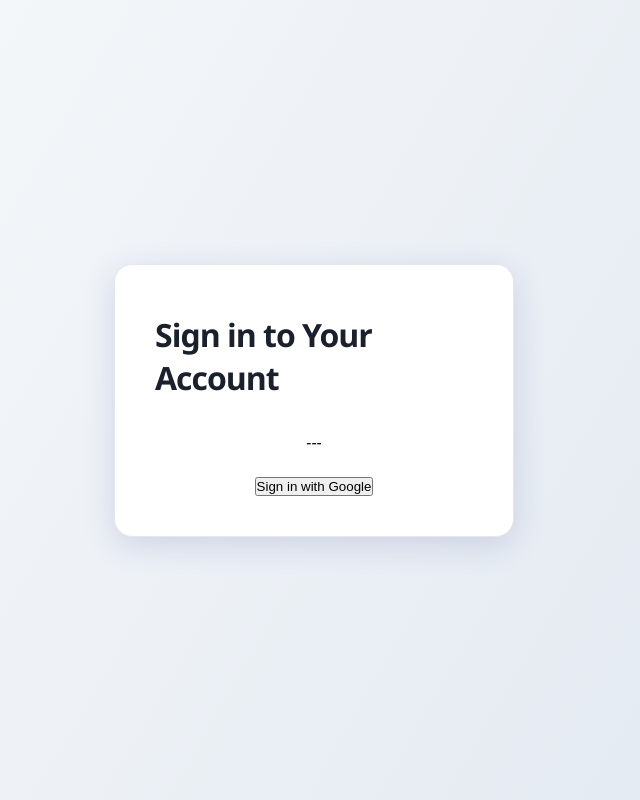
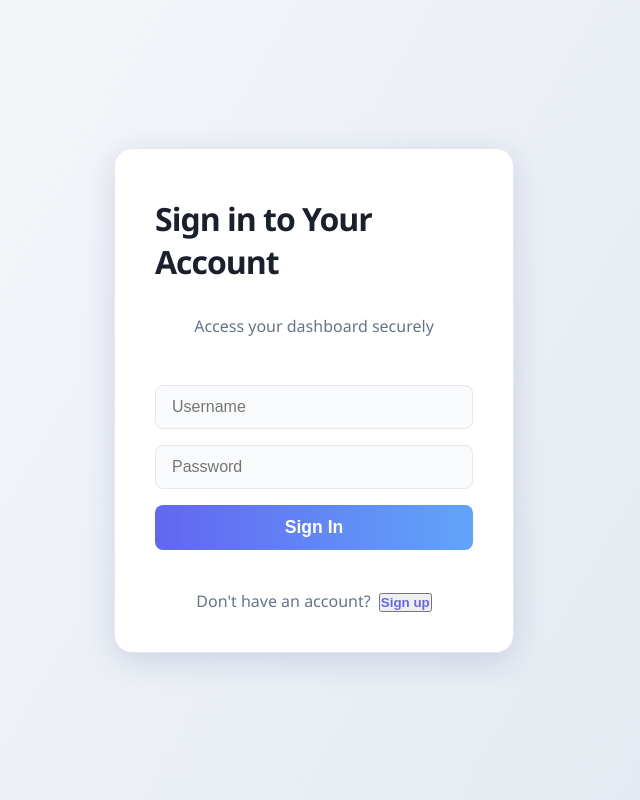
Before and after one commit to devAhmedMustafa/SplitDesktop, a SvelteKit app: page /auth in a window 1280 px wide. Shown: the whole page, without its empty margins (326-966 px from the left). Built offline with nearby package versions, Linux system fonts and the light colour scheme; no server answers.

Commit message:
Native auth

```diff
--- a/src/lib/auth/IUser.ts
+++ b/src/lib/auth/IUser.ts
@@ -1,4 +1,4 @@
 export default interface IUser {
   id: string;
-  email: string;
+  username: string;
 }
--- /dev/null
+++ b/src/lib/auth/LoginForm.svelte
@@ -0,0 +1,111 @@
+<script lang="ts">
+    import { goto } from "$app/navigation";
+    import api from "$lib/utils/api";
+    import AuthContext from "./AuthContext";
+    import type IUser from "./IUser";
+    let username = '';
+    let password = '';
+    let error = '';
+    let loading = false;
+
+    async function handleLogin() {
+        error = '';
+        loading = true;
+
+        try {
+            const res = await api.post('/auth/login', { username, password });
+
+            if (res.status !== 200) {
+                throw new Error('Login failed.');
+            }
+
+            const user : IUser = {
+                id: res.data.id,
+                username: res.data.username
+            };
+
+            const authContext = AuthContext.getInstance();
+            authContext.login(user, res.data.token);
+            goto('/');
+
+        } catch (e: any) {
+            error = e?.response?.data?.message || 'Login failed.';
+        } finally {
+            loading = false;
+        }
+    }
+</script>
+
+<form on:submit|preventDefault={handleLogin} class="auth-form">
+    <input
+        class="input"
+        type="text"
+        placeholder="Username"
+        bind:value={username}
+        required
+        autocomplete="username"
+    />
+    <input
+        class="input"
+        type="password"
+        placeholder="Password"
+        bind:value={password}
+        required
+        autocomplete="current-password"
+    />
+    {#if error}
+    <div class="error">{error}</div>
+    {/if}
+    <button class="submit-btn" type="submit" disabled={loading}>
+    {loading ? 'Signing in...' : 'Sign In'}
+    </button>
+</form>
+
+<style>
+    .auth-form {
+        width: 100%;
+        display: flex;
+        flex-direction: column;
+        gap: 1rem;
+    }
+    .input {
+        width: 100%;
+        padding: 0.75rem 1rem;
+        border: 1px solid #e5e7eb;
+        border-radius: 8px;
+        font-size: 1rem;
+        background: #f9fafb;
+        transition: border 0.2s;
+    }
+    .input:focus {
+        border: 1.5px solid #6366f1;
+        outline: none;
+        background: #fff;
+    }
+    .submit-btn {
+        width: 100%;
+        padding: 0.75rem 1rem;
+        background: linear-gradient(90deg, #6366f1 0%, #60a5fa 100%);
+        color: #fff;
+        font-size: 1.1rem;
+        font-weight: 600;
+        border: none;
+        border-radius: 8px;
+        cursor: pointer;
+        transition: background 0.2s;
+    }
+    .submit-btn:disabled {
+        opacity: 0.7;
+        cursor: not-allowed;
+    }
+    .error {
+        color: #ef4444;
+        background: #fef2f2;
+        border: 1px solid #fecaca;
+        border-radius: 6px;
+        padding: 0.5rem 1rem;
+        margin-bottom: 0.5rem;
+        font-size: 0.98rem;
+        text-align: center;
+    }
+</style>
--- /dev/null
+++ b/src/lib/auth/SignupForm.svelte
@@ -0,0 +1,101 @@
+<script lang="ts">
+    import { goto } from "$app/navigation";
+  import api from "$lib/utils/api";
+  let username = '';
+  let password = '';
+  let error = '';
+  let loading = false;
+
+  async function handleSignup() {
+    error = '';
+    loading = true;
+    try {
+      const res = await api.post('/auth/signup', { username, password });
+
+      if (res.status !== 200) {
+        throw new Error('Signup failed.');
+      }
+
+      goto('/auth/login');
+
+    } catch (e: any) {
+      error = e?.response?.data?.message || 'Signup failed.';
+    } finally {
+      loading = false;
+    }
+  }
+</script>
+
+<form on:submit|preventDefault={handleSignup} class="auth-form">
+  <input
+    class="input"
+    type="text"
+    placeholder="Username"
+    bind:value={username}
+    required
+    autocomplete="username"
+  />
+  <input
+    class="input"
+    type="password"
+    placeholder="Password"
+    bind:value={password}
+    required
+    autocomplete="new-password"
+  />
+  {#if error}
+    <div class="error">{error}</div>
+  {/if}
+  <button class="submit-btn" type="submit" disabled={loading}>
+    {loading ? 'Signing up...' : 'Sign Up'}
+  </button>
+</form>
+
+<style>
+    .auth-form {
+        width: 100%;
+        display: flex;
+        flex-direction: column;
+        gap: 1rem;
+    }
+    .input {
+        width: 100%;
+        padding: 0.75rem 1rem;
+        border: 1px solid #e5e7eb;
+        border-radius: 8px;
+        font-size: 1rem;
+        background: #f9fafb;
+        transition: border 0.2s;
+    }
+    .input:focus {
+        border: 1.5px solid #6366f1;
+        outline: none;
+        background: #fff;
+    }
+    .submit-btn {
+        width: 100%;
+        padding: 0.75rem 1rem;
+        background: linear-gradient(90deg, #6366f1 0%, #60a5fa 100%);
+        color: #fff;
+        font-size: 1.1rem;
+        font-weight: 600;
+        border: none;
+        border-radius: 8px;
+        cursor: pointer;
+        transition: background 0.2s;
+    }
+    .submit-btn:disabled {
+        opacity: 0.7;
+        cursor: not-allowed;
+    }
+    .error {
+        color: #ef4444;
+        background: #fef2f2;
+        border: 1px solid #fecaca;
+        border-radius: 6px;
+        padding: 0.5rem 1rem;
+        margin-bottom: 0.5rem;
+        font-size: 0.98rem;
+        text-align: center;
+    }
+</style>
--- a/src/routes/auth/+page.svelte
+++ b/src/routes/auth/+page.svelte
@@ -1,14 +1,36 @@
 <script lang="ts">
 
-    import GoogleSignIn from "$lib/auth/GoogleSignIn.svelte";
+
+    import { writable } from "svelte/store";
+    import SignupForm from "$lib/auth/SignupForm.svelte";
+    import LoginForm from "$lib/auth/LoginForm.svelte";
+
+    const mode = writable<'login' | 'signup'>('login');
 
 </script>
 
 
+
 <div class="auth-bg">
     <div class="auth-card">
-        <h1>Sign in to Your Account</h1>
-        <GoogleSignIn />
+            <h1>{$mode === 'signup' ? 'Create an Account' : 'Sign in to Your Account'}</h1>
+            <p class="subtitle">{$mode === 'signup' ? 'Sign up to get started' : 'Access your dashboard securely'}</p>
+
+            {#if $mode === 'signup'}
+                <SignupForm />
+            {:else}
+                <LoginForm />
+            {/if}
+
+            <div class="switch-mode">
+                {#if $mode === 'signup'}
+                    Already have an account?
+                    <button on:click|preventDefault={() => mode.set('login')}>Sign in</button>
+                {:else}
+                    Don't have an account?
+                    <button on:click|preventDefault={() => mode.set('signup')}>Sign up</button>
+                {/if}
+            </div>
     </div>
 </div>
 
@@ -41,4 +63,27 @@
         color: #1a202c;
         letter-spacing: -1px;
     }
+    .subtitle {
+        color: #64748b;
+        font-size: 1rem;
+        margin-bottom: 1.5rem;
+        text-align: center;
+    }
+    .switch-mode {
+        margin-top: 1rem;
+        font-size: 1rem;
+        color: #64748b;
+        text-align: center;
+    }
+    .switch-mode button {
+        color: #6366f1;
+        text-decoration: none;
+        font-weight: 600;
+        margin-left: 0.3em;
+        cursor: pointer;
+        transition: color 0.2s;
+    }
+    .switch-mode button:hover {
+        color: #1e40af;
+    }
 </style>
```
